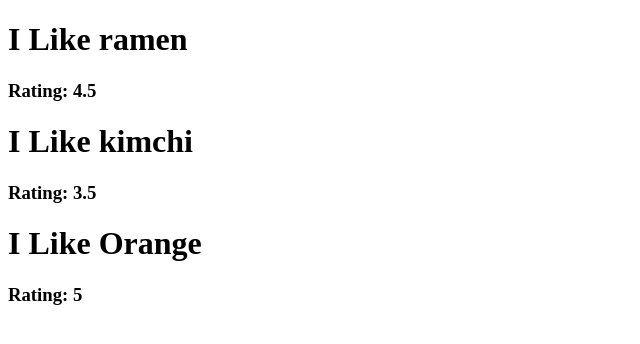
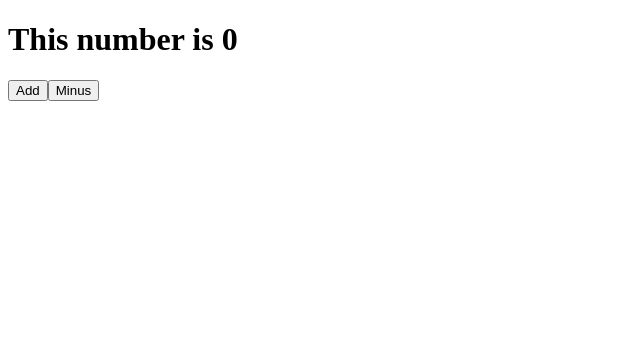
Before and after one commit to kko2017/movie_app_2019, a React (Create React App) app: page / in a window 1280 px wide. Shown: the top 344 px of the page, without its empty margins (0-640 px from the left). Built offline with nearby package versions, Linux system fonts and the light colour scheme.

Commit message:
Class Component, State, and SetState

```diff
--- a/src/App.js
+++ b/src/App.js
@@ -1,51 +1,34 @@
 import React from "react";
-import PropTypes from "prop-types";
 
-// function Food({ fav }) {
-//   console.log({ fav });
-//   return <h1>I Like {fav}</h1>;
-// }
+class App extends React.Component {
+  // You don't have to change the state directly.
+  // State is data that is able to change itself in the indirect way.
+  state = {
+    number: 0
+  };
 
-function Food({ name, rating }) {
-  return (
-    <div>
-      <h1>I Like {name}</h1>
-      <h3>Rating: {rating}</h3>
-    </div>
-  );
-}
+  // You must use the setState method should you want to change the state.
+  // If you change data using <this.state>, render function is not going to be refreshed.
+  add = () => {
+    console.log("Add");
+    this.setState(current => ({ number: current.number + 1 }));
+  };
 
-Food.propTypes = {
-  name: PropTypes.string.isRequired,
-  rating: PropTypes.number.isRequired
-};
+  minus = () => {
+    console.log("Minus");
+    this.setState(current => ({ number: current.number - 1 }));
+  };
 
-const foodILike = [
-  { id: 1, name: "ramen", rating: 4.5 },
-  { id: 2, name: "kimchi", rating: 3.5 },
-  { id: 3, name: "Orange", rating: 5.0 }
-];
-
-// function renderDish(dish) {
-//   console.log(dish);
-//   return <Food name={dish.name} />;
-// }
-
-function App() {
-  return (
-    // <div>{foodILike.map(renderDish)}</div>
-    <div className="App">
-      {foodILike.map(dish => (
-        <Food key={dish.id} name={dish.name} rating={dish.rating} />
-      ))}
-
-      {/* <Food fav="Nangmyun" />
-      <Food fav="Ramen" />
-      <Food fav="Kimchi" />
-      <Food fav="Sogogi" />
-      <Food fav="Bibimbab" /> */}
-    </div>
-  );
+  render() {
+    // return <h1>I am a class component.</h1>;
+    return (
+      <div>
+        <h1>This number is {this.state.number}</h1>
+        <button onClick={this.add}>Add</button>
+        <button onClick={this.minus}>Minus</button>
+      </div>
+    );
+  }
 }
 
 export default App;
```
